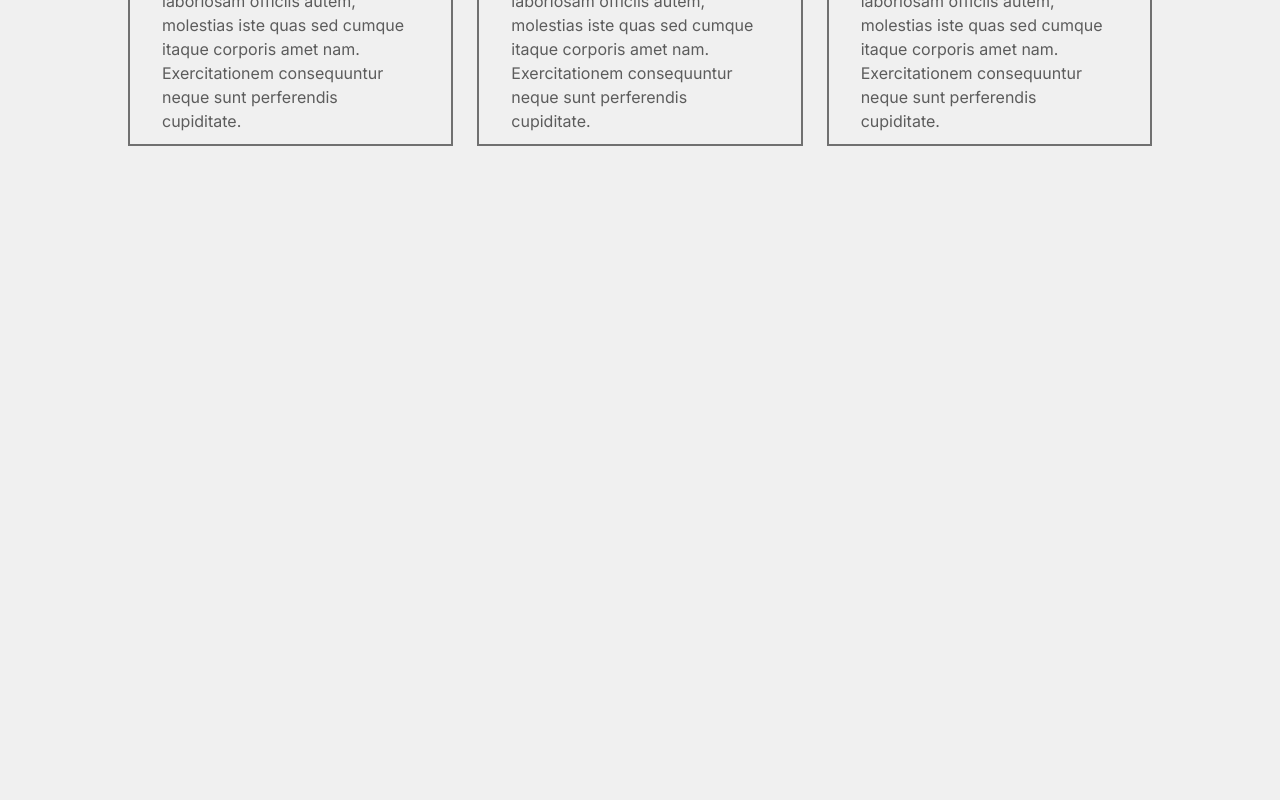
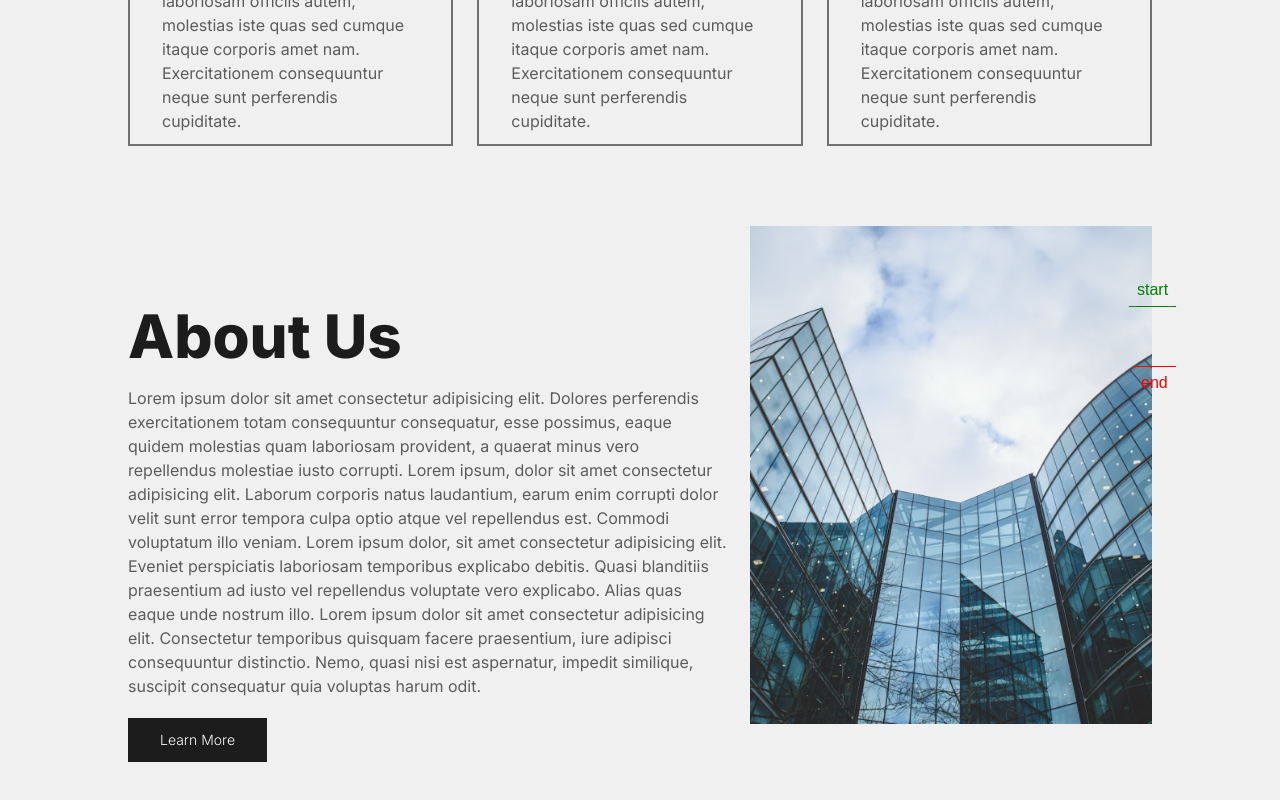
Before and after one commit to nilloferreiira/Legacy-Homes, a Next.js app: page / in a window 1280 px wide. Shown: the part 1838-2638 px from the top of the page. Before the commit the page ends 2016 px from the top, so only its background shows below. Built offline with nearby package versions, Linux system fonts and the light colour scheme.

Commit message:
add about us wip

```diff
--- a/src/app/page.tsx
+++ b/src/app/page.tsx
@@ -1,3 +1,4 @@
+import { AboutUs } from '@/components/about-us/about-us'
 import { Header } from '@/components/header/header'
 import { HomeContainer } from '@/components/home/home'
 import { Services } from '@/components/services/services'
@@ -8,6 +9,7 @@ export default function Home() {
       <Header />
       <HomeContainer />
       <Services />
+      <AboutUs />
     </div>
   )
 }
```
